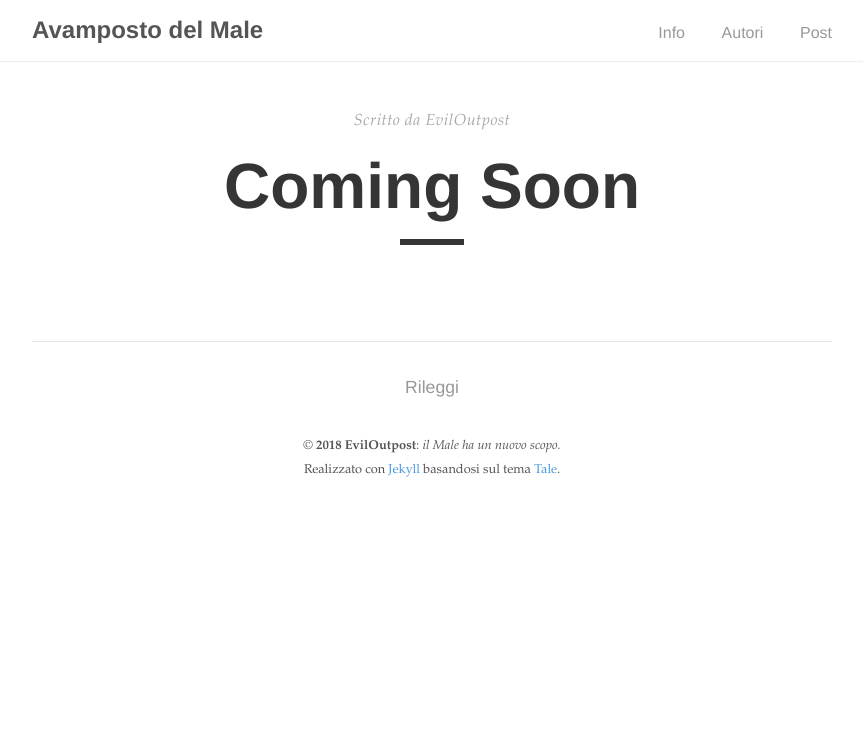
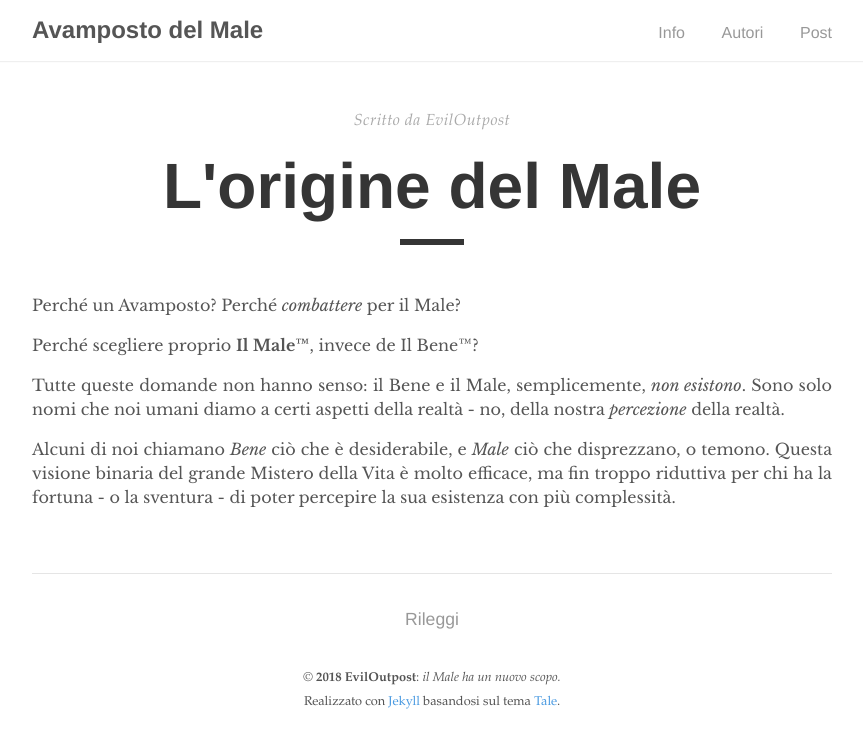
Before and after one commit to eviloutpost/eviloutpost.github.io, a Jekyll site: the page built from _pages/about.md, in a window 1280 px wide. Shown: the top 748 px of the page, without its empty margins (208-1071 px from the left). Built offline with Jekyll 4.4.1, drawn with Linux system fonts in a browser that asks for light colours.

Commit message:
Started about page

```diff
--- a/_pages/about.md
+++ b/_pages/about.md
@@ -1,5 +1,13 @@
 ---
 layout: post
-title: "Coming Soon"
+title: "L'origine del Male"
 permalink: /about
 ---
+
+Perché un Avamposto? Perché *combattere* per il Male?
+
+Perché scegliere proprio **Il Male&trade;**, invece de Il Bene&trade;?
+
+Tutte queste domande non hanno senso: il Bene e il Male, semplicemente, *non esistono*. Sono solo nomi che noi umani diamo a certi aspetti della realtà - no, della nostra *percezione* della realtà.
+
+Alcuni di noi chiamano *Bene* ciò che è desiderabile, e *Male* ciò che disprezzano, o temono. Questa visione binaria del grande Mistero della Vita è molto efficace, ma fin troppo riduttiva per chi ha la fortuna - o la sventura - di poter percepire la sua esistenza con più complessità.
```
